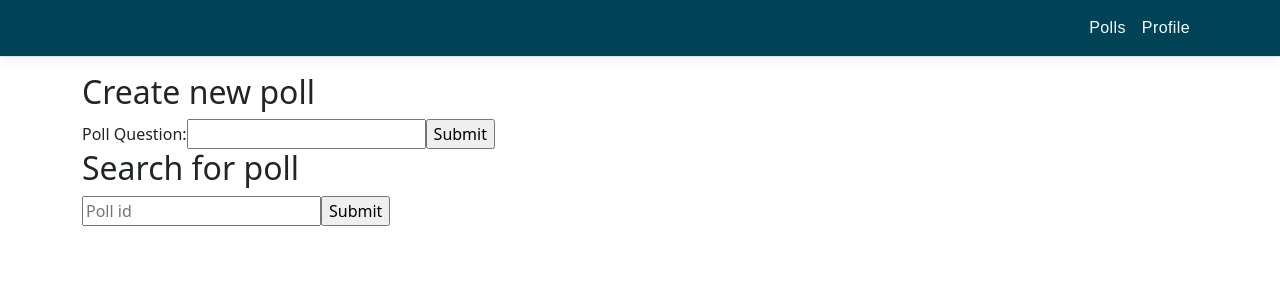
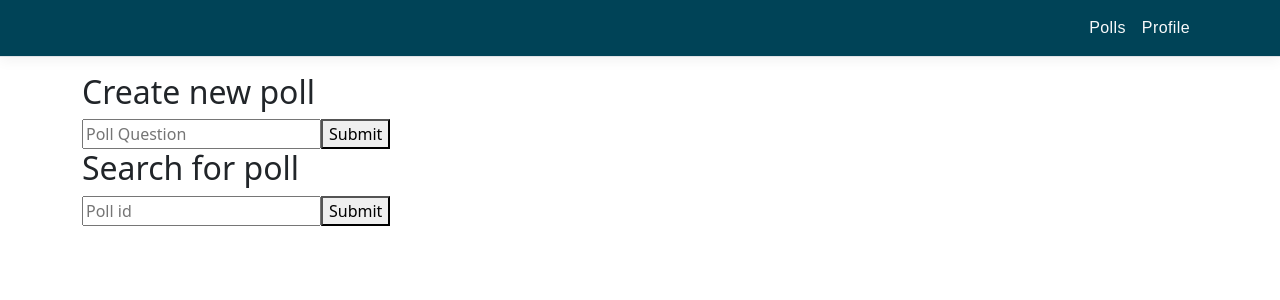
Before and after one commit to einarhaaland/DAT250-project, a React (Create React App) app in the folder DAT250_Project/src/main/java/dat250_frontend/: page / in a window 1280 px wide. Shown: the top 300 px of the page. Built offline with nearby package versions, Linux system fonts and the light colour scheme.

Commit message:
fix form warning edit fetch in searchpolls

```diff
--- a/DAT250_Project/src/main/java/dat250_frontend/src/components/Polls/CreatePoll.js
+++ b/DAT250_Project/src/main/java/dat250_frontend/src/components/Polls/CreatePoll.js
@@ -19,16 +19,15 @@ export default function CreatePoll(props) {
         <div>
             <div>
                 <h2>Create new poll</h2>
-                <form onSubmit={handleSubmit}>
-                    <label>Poll Question:
+                <form>
                     <input
                         type="text"
                         name="question"
+                        placeholder="Poll Question"
                         value= {question}
                         onChange={(e) => setQuestion(e.target.value)}
                         />
-                    </label>
-                    <input type="submit" />
+                    <button type="button" onClick={handleSubmit}>Submit</button>
                 </form>
             </div>
         </div>
--- a/DAT250_Project/src/main/java/dat250_frontend/src/components/Polls/SearchPolls.js
+++ b/DAT250_Project/src/main/java/dat250_frontend/src/components/Polls/SearchPolls.js
@@ -4,27 +4,26 @@ import { useState } from "react";
 
 export default function SearchPolls() {
     const [id, setId] = useState("");
-
     const history = useHistory()
-
     const [question, setQuestion] = useState([])
 
     const handleSubmit = () => {
         fetch(`/polls/${id}`)
             .then((response) => response.json())
             .then((data) => {
+                if (data == null) return
                 setQuestion(data.question)
             })
-        if (question !== "") history.push('/polls/' + id);
-
-        //if (res.status > 199 && res.status < 300) history.push('/polls/' + id);
+        if (!(question === undefined || question.length === 0)) {
+            history.push('/polls/' + id);
+        }
 
     }
 
     return (
         <div>
             <h2>Search for poll</h2>
-            <form onSubmit={handleSubmit}>
+            <form>
                 <input
                     type="text"
                     name="id"
@@ -32,7 +31,7 @@ export default function SearchPolls() {
                     value={id}
                     onChange={(e) => setId(e.target.value)}
                 />
-                <input type="submit" />
+                <button type="button" onClick={handleSubmit}>Submit</button>
             </form>
         </div>
     )
```
Also changed, not shown: 1 other file (tests, documents, lock files or other folders). Lines whose indentation alone changed are shown as unchanged.
